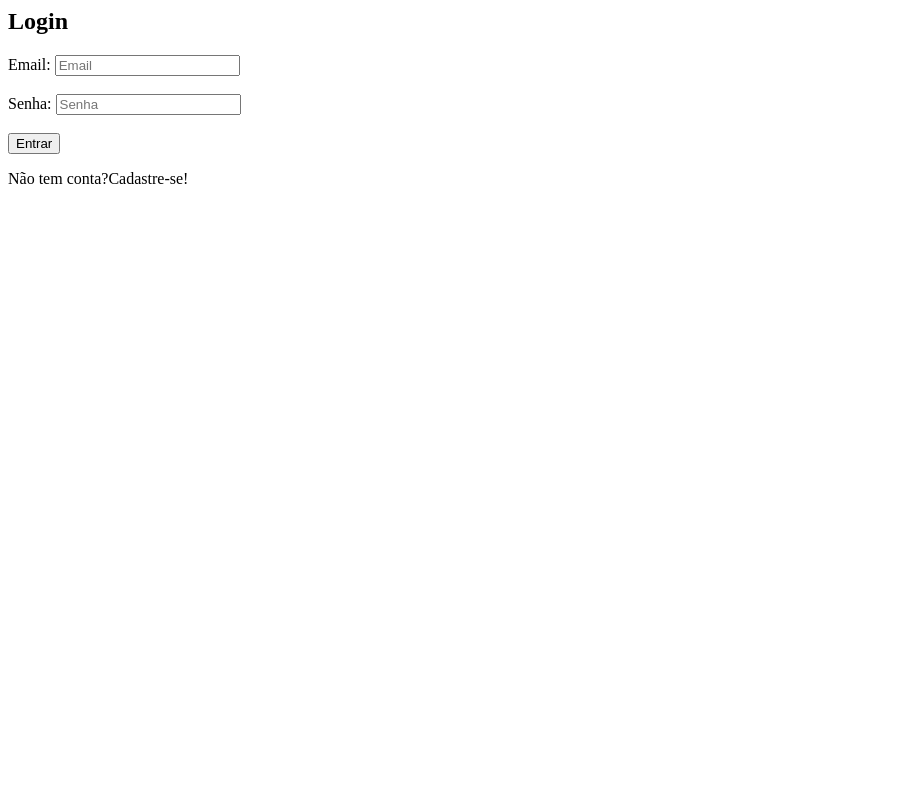
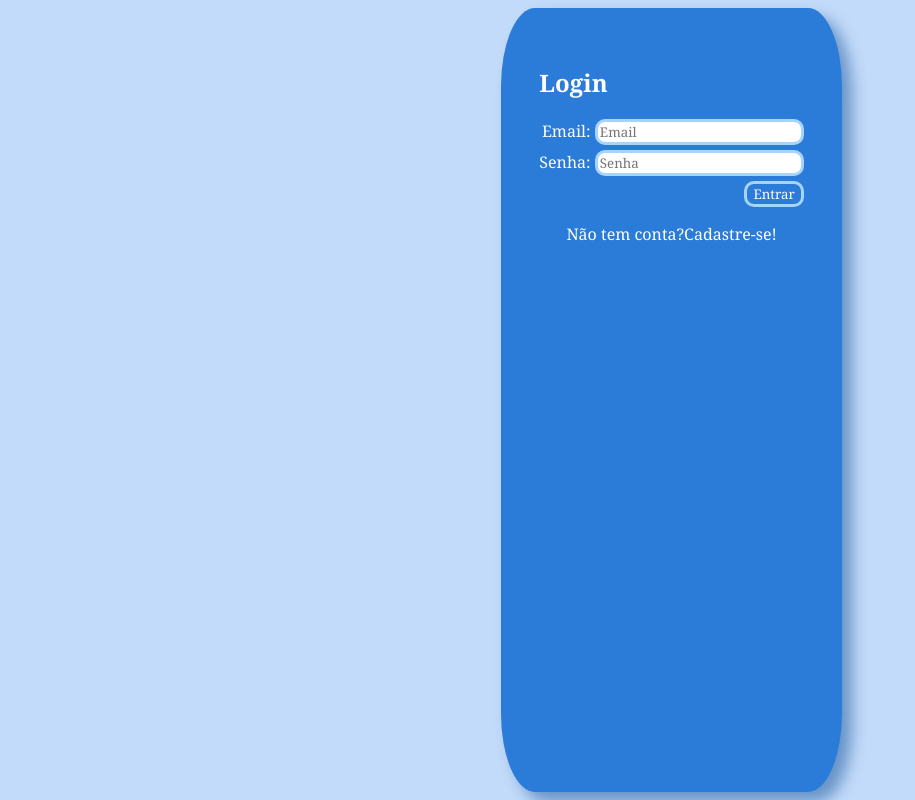
Before and after one commit to amandaluise14/forms, a plain HTML site: page index.html in a window 1280 px wide. Shown: the whole page, without its empty margins (0-915 px from the left). Drawn offline with Linux system fonts and the light colour scheme.

Commit message:
style - adicionei cores, modelos e bordas no style.

```diff
--- a/index.html
+++ b/index.html
@@ -23,12 +23,12 @@
                 <div id="c-email" classe="conjunto">
                 <label for="email">Email:</label>
                 <input type="email" id="email" placeholder="Email" required>
-                </div><br>
+                </div>
 
                 <div id="c-senha" classe="conjunto">
                 <label for="senha">Senha:</label>
                 <input type="password" id="senha" placeholder="Senha" required>
-                </div><br>
+                </div>
 
                 <button id="botao-envio" type="submit">Entrar</button>
 
@@ -41,6 +41,6 @@
 
         </div>
     </main>
-
+<script src="script.js"></script>
 </body>
 </html>
--- a/style/style.css
+++ b/style/style.css
@@ -0,0 +1,68 @@
+:root{
+
+    --cor-fundo:#c3dbfa;
+    --cor-fundo-2:#2b7bd8;
+    --cor-form:#0a86b8;
+    --cor-texto:#ffffff;
+    --cor-sucesso: #05ad3d;
+    --cor-erro:#b10000;
+}
+
+*{
+    font-family:Georgia, 'Times New Roman', Times, serif
+}
+
+body{
+    display: flex;
+    justify-content: center;
+    gap: 5%;
+    color: var(--cor-texto);
+    background-color: var(--cor-fundo);
+}
+
+main{
+    padding: 3%;
+    gap: 1%;
+    border-radius: 10%;
+    box-shadow: 10px 10px 15px rgba(1, 67, 143, 0.473);
+    background-color: var(--cor-fundo-2);
+}
+
+#form-login{
+
+    display: flex;
+    flex-direction: column;
+    gap:5px;
+    align-items: flex-end;
+}
+
+#form-login input{
+
+    border-radius: 10px;
+    border: solid rgb(165, 212, 255);
+}
+
+#form-login button{
+    border: solid rgb(165, 212, 255);
+    border-radius: 10px;
+    background-color: var(--cor-fundo-2);
+    color: #ffffff;
+}
+
+#form-login button:hover{
+    color: var(--cor-fundo);
+}
+
+.toggle{
+    text-align: center;
+    margin-top: 10px;
+    cursor: pointer;
+    color: var(--cor-texto);
+
+}
+
+.erro{
+    color: var(--cor-erro);
+    font-size: 12px;
+    text-align: center;
+}
```
